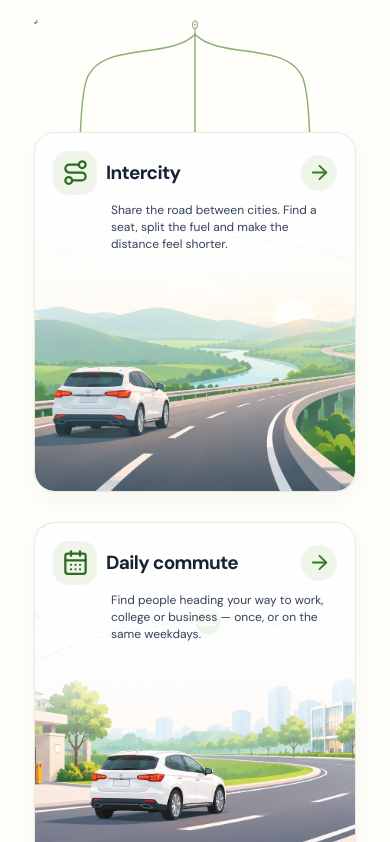
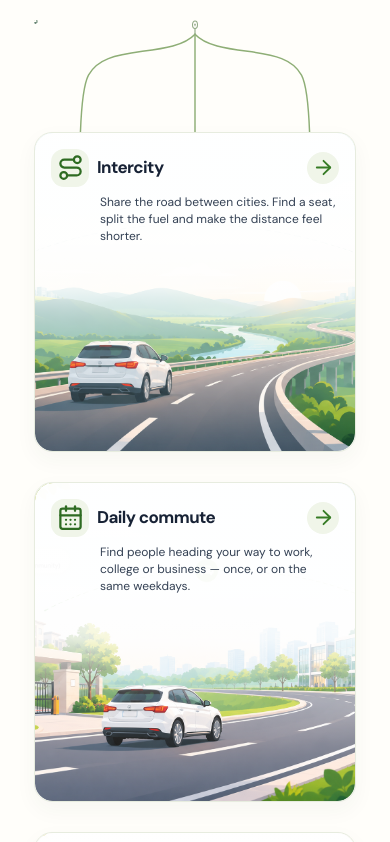
Before and after one commit to Surya8074/viaris-website, a React (Vite) app: page / in a window 390 px wide. Shown: the part 4362-5204 px from the top of the page. Built offline with nearby package versions, Linux system fonts and the light colour scheme.

Commit message:
Refine feature card sizing and content hierarchy

```diff
--- a/src/styles/viaris-features.css
+++ b/src/styles/viaris-features.css
@@ -68,8 +68,8 @@
   display:flex;
   flex-direction:column;
   min-width:0;
-  min-height:400px;
-  padding:22px 22px 18px;
+  min-height:350px;
+  padding:18px 18px 16px;
   overflow:hidden;
   background:#fff;
   border:1px solid #e7ecdf;
@@ -92,33 +92,33 @@
 }
 .vf-feature__title{
   display:grid;
-  grid-template-columns:52px minmax(0,1fr) 40px;
+  grid-template-columns:40px minmax(0,1fr) 36px;
   align-items:center;
-  gap:12px;
+  gap:10px;
 }
 .vf-feature__icon{
   display:inline-flex;
   width:40px;
   height:40px;
-  flex:0 0 52px;
+  flex:0 0 40px;
   align-items:center;
   justify-content:center;
   color:#2e6b22;
   background:#f0f5e9;
-  border-radius:17px;
+  border-radius:13px;
 }
 .vf-feature h3{
   margin:0;
   color:#172235;
-  font-size:clamp(17px,1.45vw,20px);
+  font-size:clamp(16px,1.25vw,18px);
   line-height:1.15;
   font-weight:700;
   letter-spacing:-.035em;
 }
 .vf-feature__arrow{
   display:inline-flex;
-  width:52px;
-  height:52px;
+  width:36px;
+  height:36px;
   align-items:center;
   justify-content:center;
   color:#367b25;
@@ -127,9 +127,9 @@
 }
 .vf-feature p{
   max-width:none;
-  margin:8px 0 0 64px;
+  margin:7px 0 0 50px;
   color:#344154;
-  font-size:12.5px;
+  font-size:12px;
   line-height:1.45;
 }
 .vf-feature__illustration{
@@ -146,10 +146,10 @@
   position:absolute;
   inset:0;
   background:linear-gradient(180deg,
-    rgba(255,255,255,.98) 0%,
-    rgba(255,255,255,.95) 25%,
-    rgba(255,255,255,.78) 43%,
-    rgba(255,255,255,.12) 68%,
+    rgba(255,255,255,.99) 0%,
+    rgba(255,255,255,.97) 34%,
+    rgba(255,255,255,.84) 49%,
+    rgba(255,255,255,.22) 67%,
     rgba(255,255,255,0) 100%);
   pointer-events:none;
 }
@@ -171,21 +171,21 @@
   .vf-kicker{font-size:8px;letter-spacing:.2em}
   .vf-route-stage{height:142px;margin:18px auto 0}
   .vf-features{grid-template-columns:1fr;row-gap:30px}
-  .vf-feature{padding:18px 18px 16px;border-radius:20px;min-height:380px}
-  .vf-feature__title{grid-template-columns:48px minmax(0,1fr) 38px;gap:10px}
-  .vf-feature__icon{width:48px;height:48px;border-radius:15px}
-  .vf-feature__arrow{width:38px;height:38px}
+  .vf-feature{padding:16px 16px 14px;border-radius:18px;min-height:330px}
+  .vf-feature__title{grid-template-columns:40px minmax(0,1fr) 34px;gap:9px}
+  .vf-feature__icon{width:40px;height:40px;border-radius:13px}
+  .vf-feature__arrow{width:34px;height:34px}
   .vf-feature__illustration{inset:0;border-radius:inherit}
-  .vf-feature h3{font-size:19px}
-  .vf-feature p{font-size:12px;line-height:1.45;margin:7px 0 0 58px}
+  .vf-feature h3{font-size:17px}
+  .vf-feature p{font-size:12px;line-height:1.45;margin:7px 0 0 49px}
 }
 @media(max-width:440px){
   .vf-route-stage{height:112px}
-  .vf-feature{min-height:360px}
+  .vf-feature{min-height:320px}
   .vf-feature__copy{padding:0 0 15px}
-  .vf-feature__title{grid-template-columns:44px minmax(0,1fr) 36px;gap:9px}
-  .vf-feature__icon{width:44px;height:44px}
-  .vf-feature__arrow{width:36px;height:36px}
+  .vf-feature__title{grid-template-columns:38px minmax(0,1fr) 32px;gap:8px}
+  .vf-feature__icon{width:38px;height:38px}
+  .vf-feature__arrow{width:32px;height:32px}
 }
 @media(prefers-reduced-motion:reduce){
   .vf-car{display:none}
```
